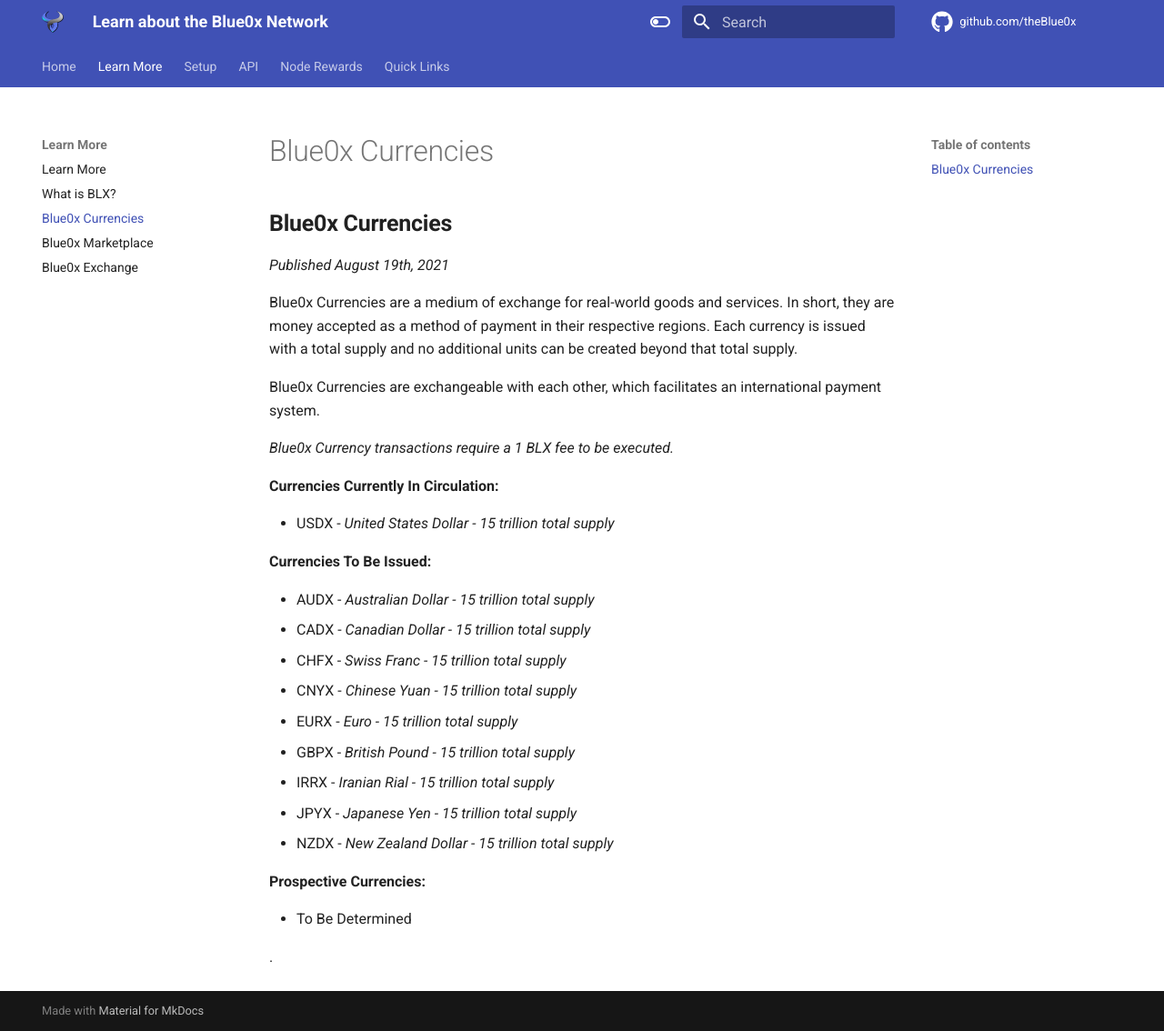
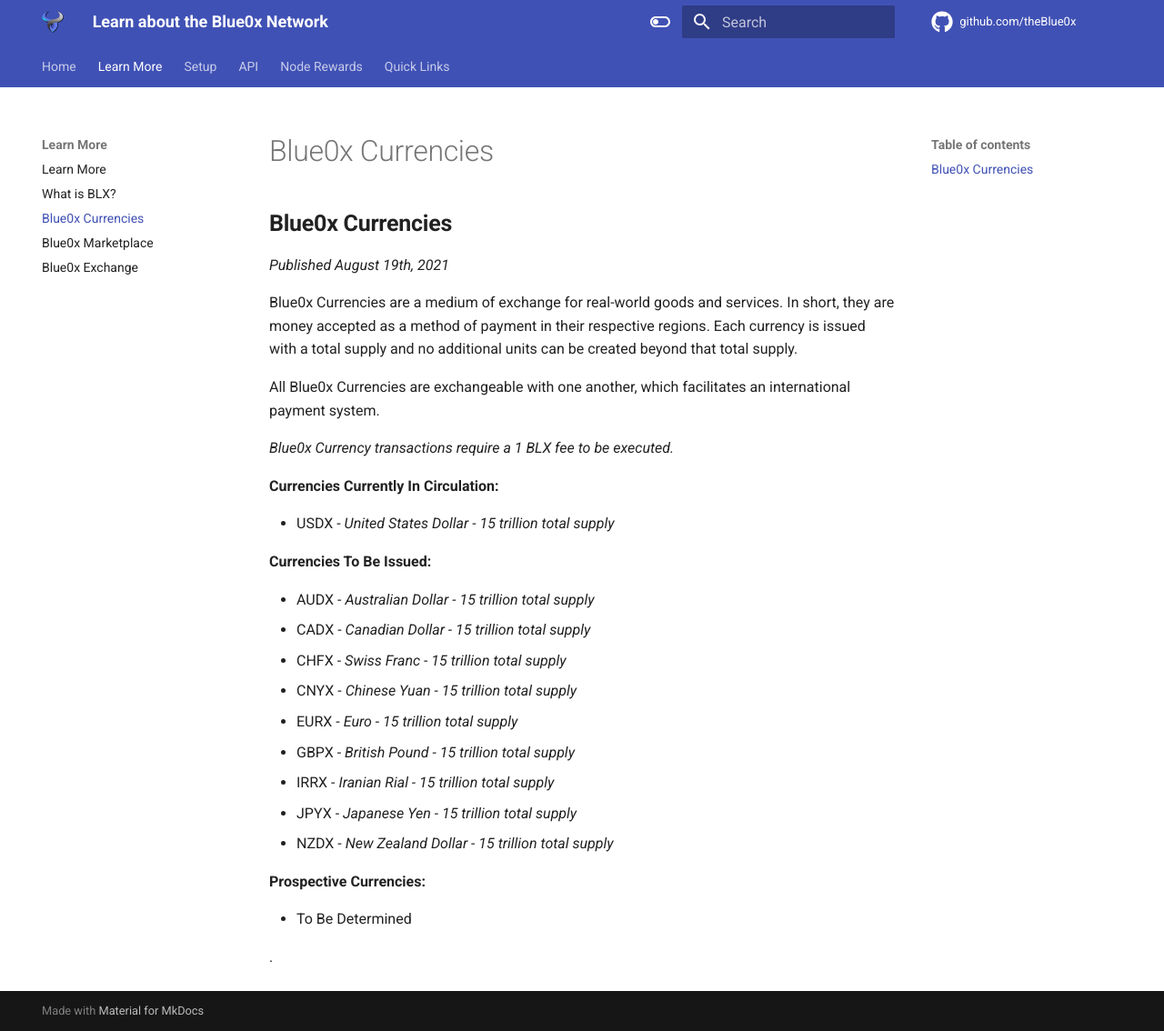
Before and after one commit to theBlue0x/docs, an MkDocs documentation site: the page built from docs/learn_more/currencies.md, in a window 1280 px wide and 1134 px high. Shown: the whole window at 91% size. Built offline with MkDocs 1.6.1 and Material for MkDocs 9.7.7, drawn with Linux system fonts in a browser that asks for light colours.

Commit message:
Update currencies.md

```diff
--- a/docs/learn_more/currencies.md
+++ b/docs/learn_more/currencies.md
@@ -4,7 +4,7 @@
 
 Blue0x Currencies are a medium of exchange for real-world goods and services. In short, they are money accepted as a method of payment in their respective regions.  Each currency is issued with a total supply and no additional units can be created beyond that total supply.
 
-Blue0x Currencies are exchangeable with each other, which facilitates an international payment system.
+All Blue0x Currencies are exchangeable with one another, which facilitates an international payment system.
 
 _Blue0x Currency transactions require a 1 BLX fee to be executed._
 
```
